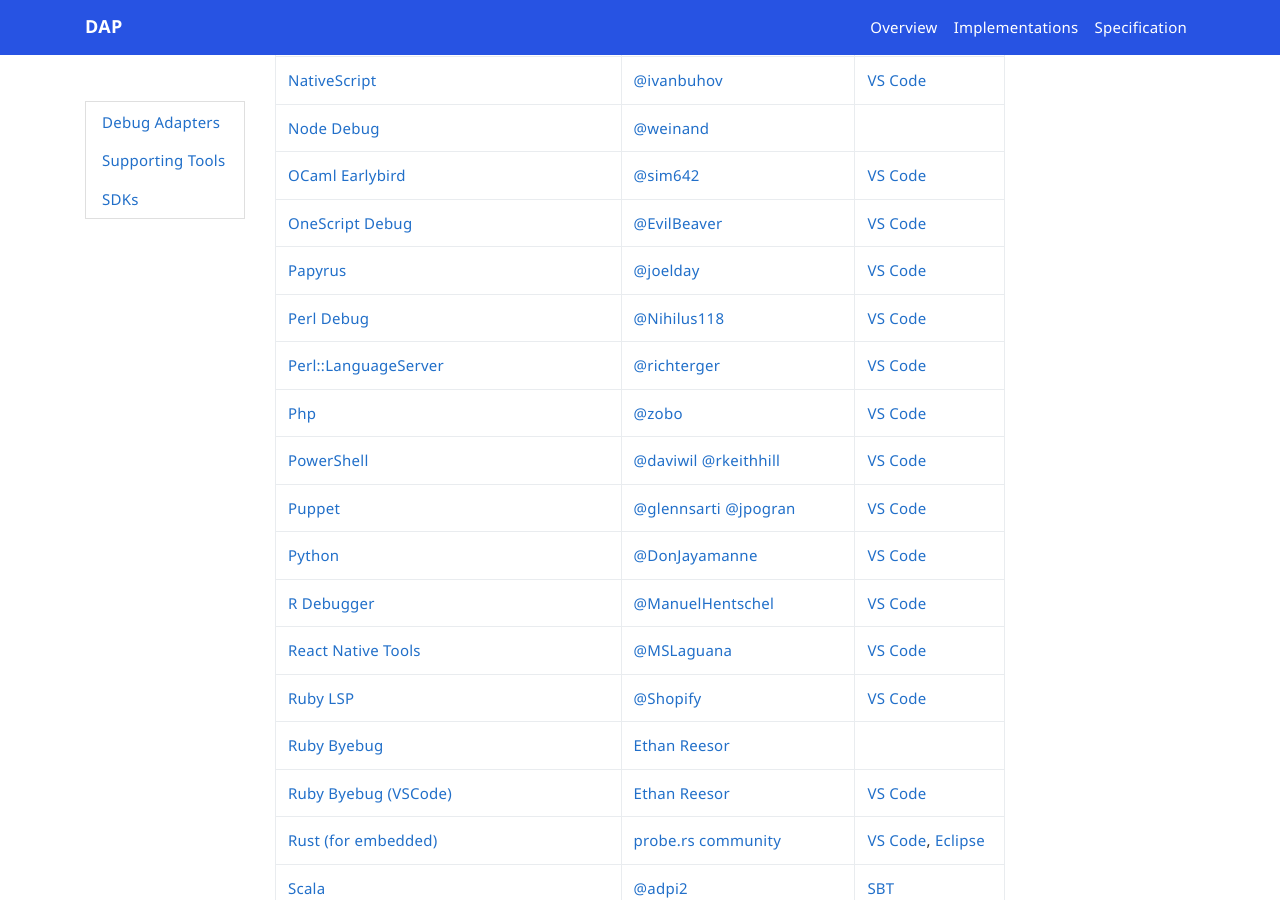
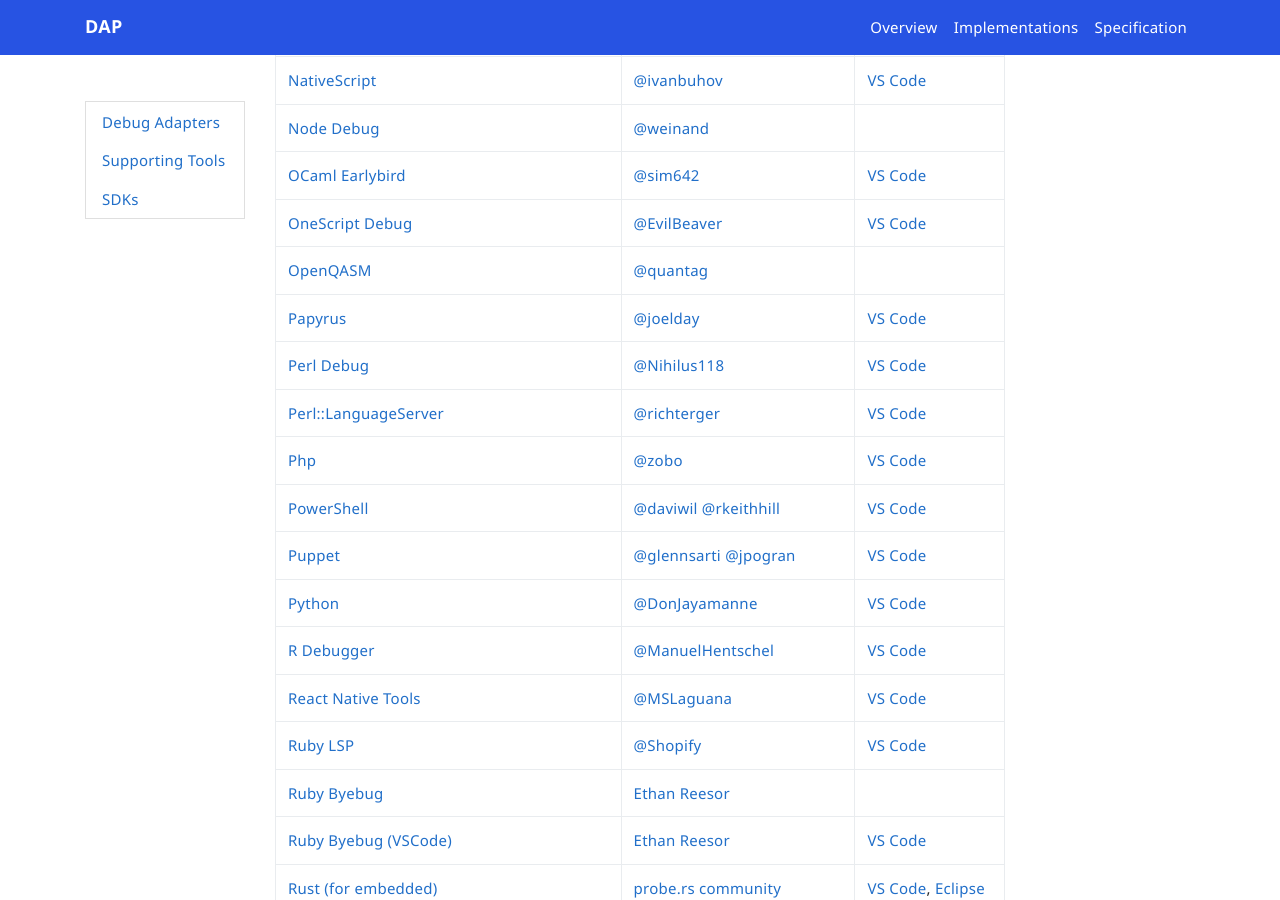
Before and after one commit to microsoft/debug-adapter-protocol, a Jekyll site: the page built from _implementors/adapters.md, in a window 1280 px wide and 900 px high, scrolled down 2683 px. Built offline with Jekyll 4.4.1, drawn with Linux system fonts in a browser that asks for light colours; nearby versions of some CDN libraries; comment, search, counter and statistics services are not loaded.

Commit message:
Update adapters.md
added OpenQASM implementation

```diff
--- a/_implementors/adapters.md
+++ b/_implementors/adapters.md
@@ -62,6 +62,7 @@
 [Node Debug](https://github.com/Microsoft/vscode-node-debug)|[@weinand](https://github.com/weinand)|
 [OCaml Earlybird](https://github.com/hackwaly/ocamlearlybird)|[@sim642](https://github.com/sim642)|[VS Code](https://marketplace.visualstudio.com/items?itemName=ocamllabs.ocaml-platform)
 [OneScript Debug](https://github.com/EvilBeaver/OneScript)|[@EvilBeaver](https://github.com/EvilBeaver)|[VS Code](https://marketplace.visualstudio.com/items?itemName=EvilBeaver.oscript-debug)
+[OpenQASM](https://github.com/quantag/qasm-adapter-vscode)|[@quantag](https://github.com/quantag)|
 [Papyrus](https://github.com/joelday/papyrus-debug-server)|[@joelday](https://github.com/joelday)|[VS Code](https://marketplace.visualstudio.com/items?itemName=joelday.papyrus-lang-vscode)
 [Perl Debug](https://github.com/Nihilus118/vscode-perl-debug)|[@Nihilus118](https://github.com/Nihilus118)|[VS Code](https://marketplace.visualstudio.com/items?itemName=Nihilus118.perl-debugger)
 [Perl::LanguageServer](https://github.com/richterger/Perl-LanguageServer)|[@richterger](https://github.com/richterger)|[VS Code](https://marketplace.visualstudio.com/items?itemName=richterger.perl)
```
